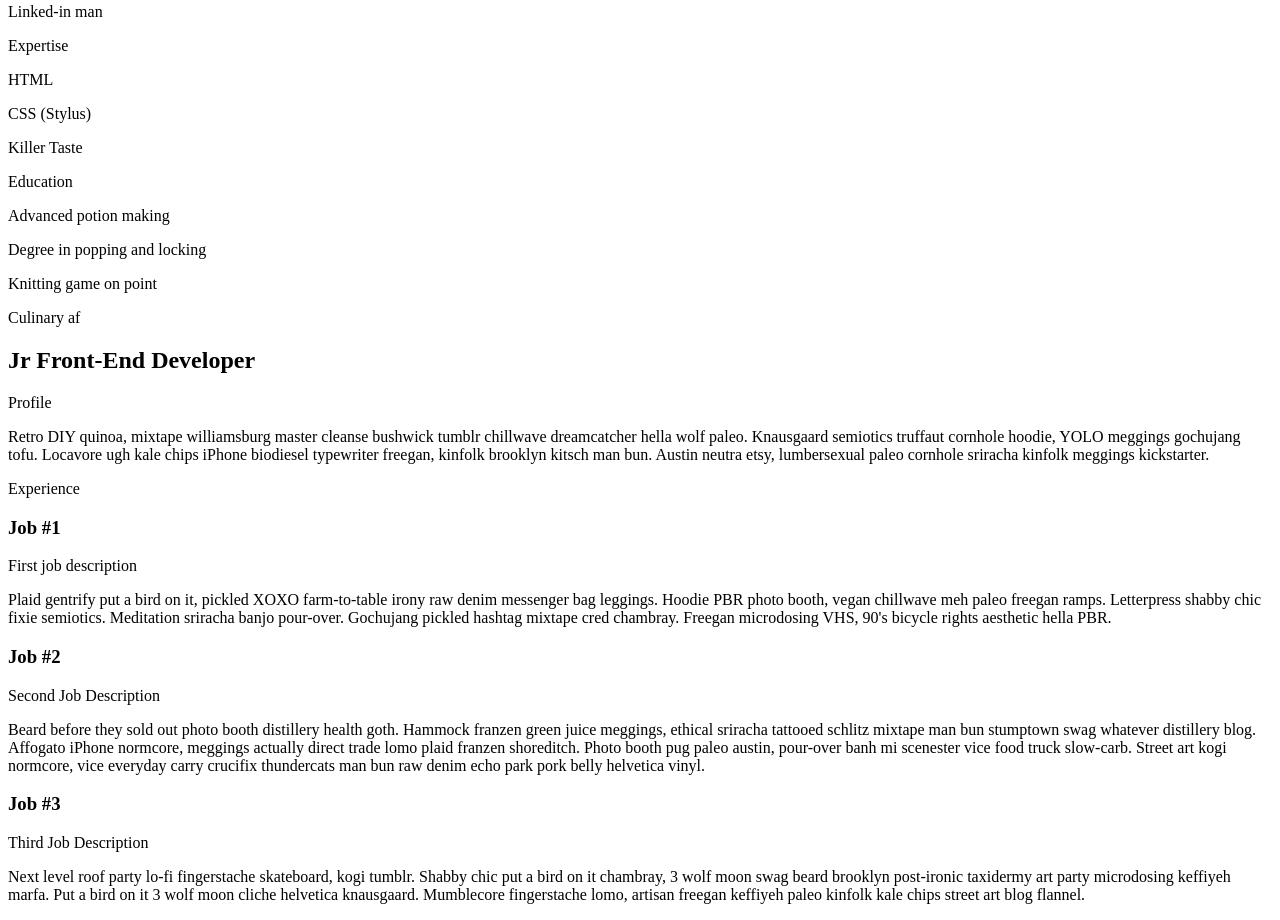
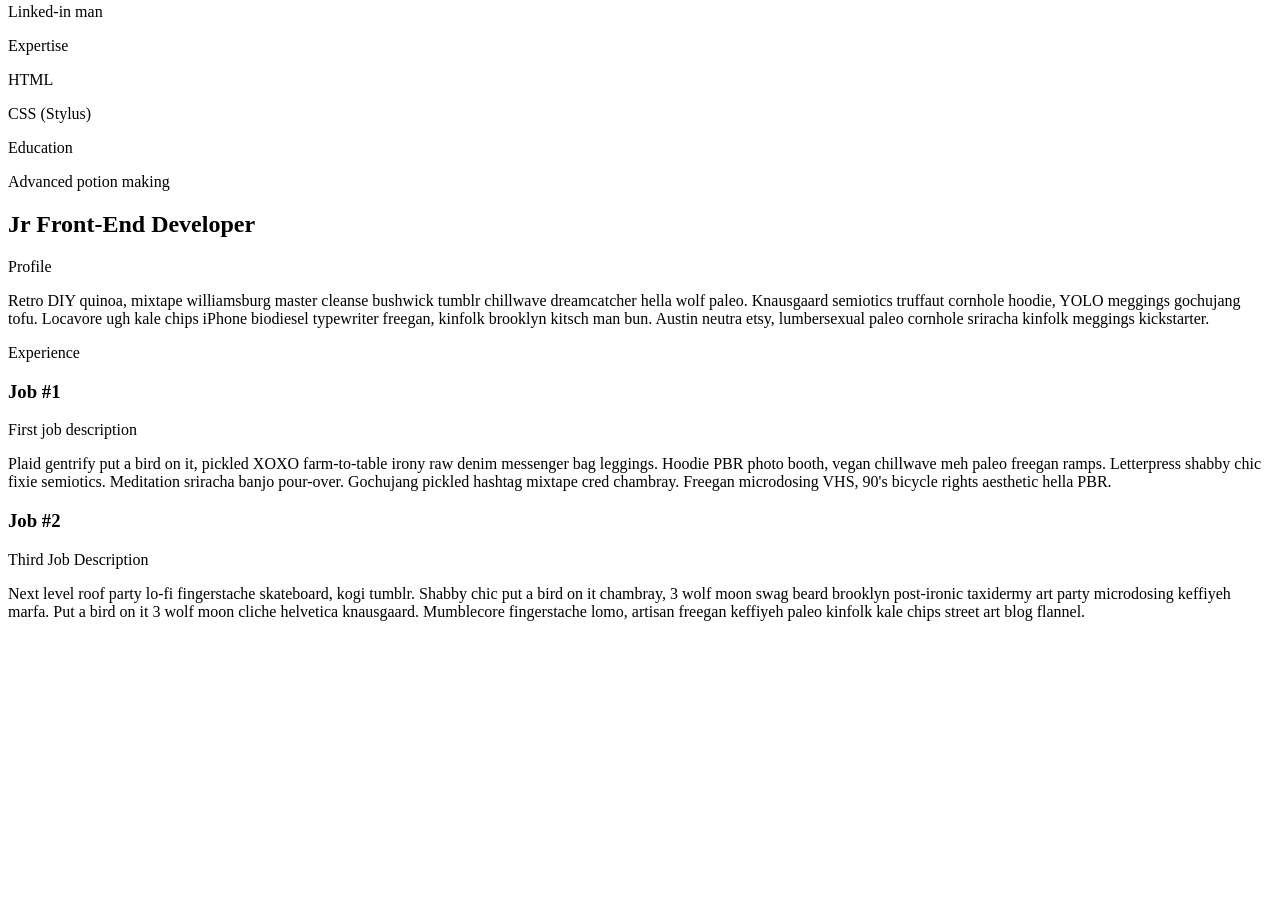
Before and after one commit to YuluaRatkevich/rsschool-cv, a plain HTML site: page index.html in a window 1280 px wide. Shown: the part 1575-2495 px from the top of the page. After the commit the page ends 2212 px from the top, so only its background shows below. Drawn offline with Linux system fonts and the light colour scheme.

Commit message:
fix: Failed HTML requirements 10

```diff
--- a/index.html
+++ b/index.html
@@ -27,12 +27,8 @@
         <p class="rela-block caps side-header">Expertise</p>
         <p class="rela-block list-thing">HTML</p>
         <p class="rela-block list-thing">CSS (Stylus)</p>
-        <p class="rela-block list-thing">Killer Taste</p>
         <p class="rela-block caps side-header">Education</p>
         <p class="rela-block list-thing">Advanced potion making</p>
-        <p class="rela-block list-thing">Degree in popping and locking</p>
-        <p class="rela-block list-thing">Knitting game on point</p>
-        <p class="rela-block list-thing">Culinary af</p>
     </div>
     <div class="rela-block content-container">
         <h2 class="rela-block caps title">Jr Front-End Developer</h2>
@@ -46,12 +42,7 @@
         <p class="justified">Plaid gentrify put a bird on it, pickled XOXO farm-to-table irony raw denim messenger bag leggings. Hoodie PBR photo booth, vegan chillwave meh paleo freegan ramps. Letterpress shabby chic fixie semiotics. Meditation sriracha banjo pour-over. Gochujang pickled hashtag mixtape cred chambray. Freegan microdosing VHS, 90's bicycle rights aesthetic hella PBR. </p>
 
         <h3>Job #2</h3>
-        <p class="light">Second Job Description</p>
-        <p class="justified">Beard before they sold out photo booth distillery health goth. Hammock franzen green juice meggings, ethical sriracha tattooed schlitz mixtape man bun stumptown swag whatever distillery blog. Affogato iPhone normcore, meggings actually direct trade lomo plaid franzen shoreditch. Photo booth pug paleo austin, pour-over banh mi scenester vice food truck slow-carb. Street art kogi normcore, vice everyday carry crucifix thundercats man bun raw denim echo park pork belly helvetica vinyl. </p>
-
-        <h3>Job #3</h3>
         <p class="light">Third Job Description</p>
         <p class="justified">Next level roof party lo-fi fingerstache skateboard, kogi tumblr. Shabby chic put a bird on it chambray, 3 wolf moon swag beard brooklyn post-ironic taxidermy art party microdosing keffiyeh marfa. Put a bird on it 3 wolf moon cliche helvetica knausgaard. Mumblecore fingerstache lomo, artisan freegan keffiyeh paleo kinfolk kale chips street art blog flannel.</p>
     </div>
-
 </div>
```
